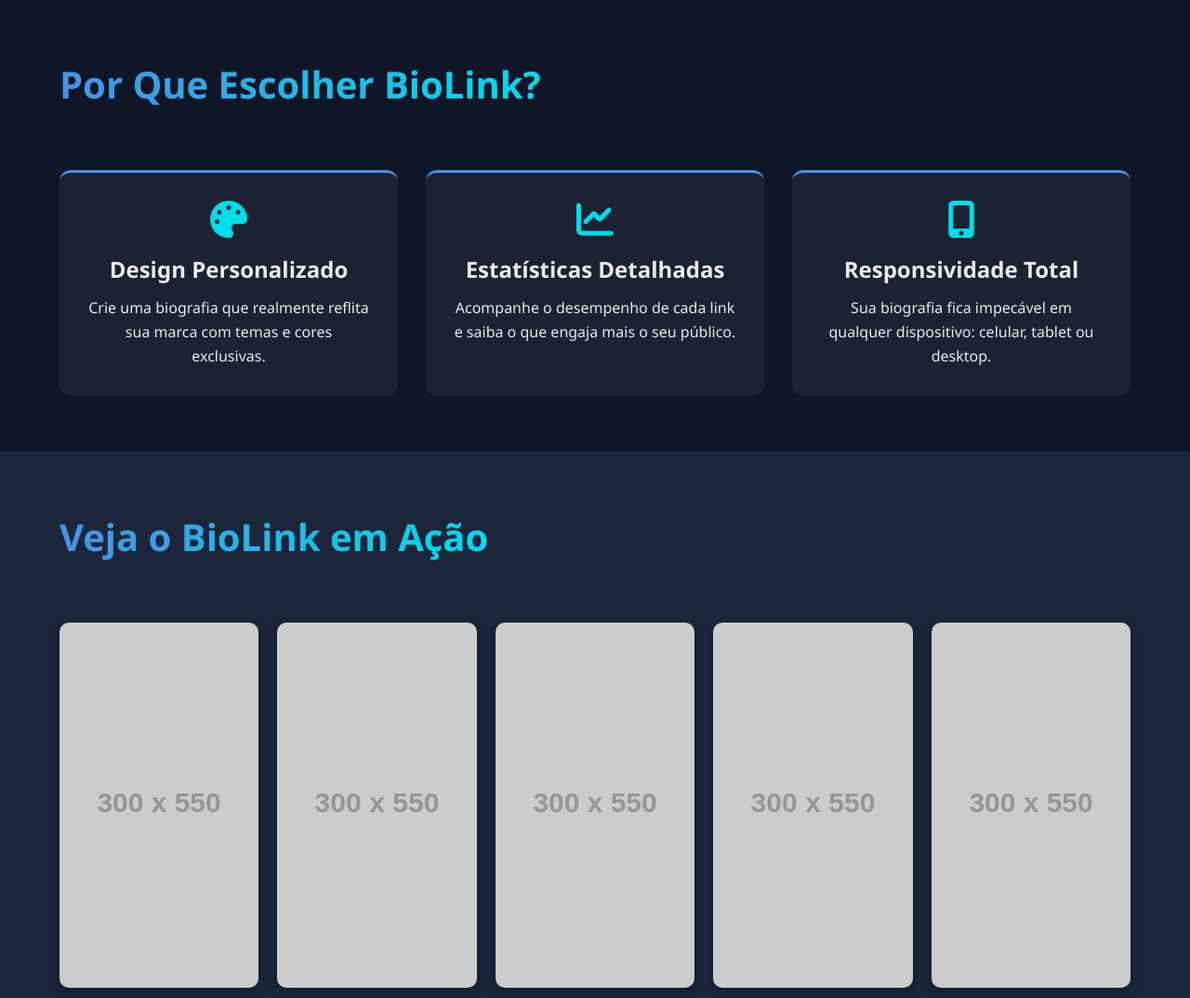
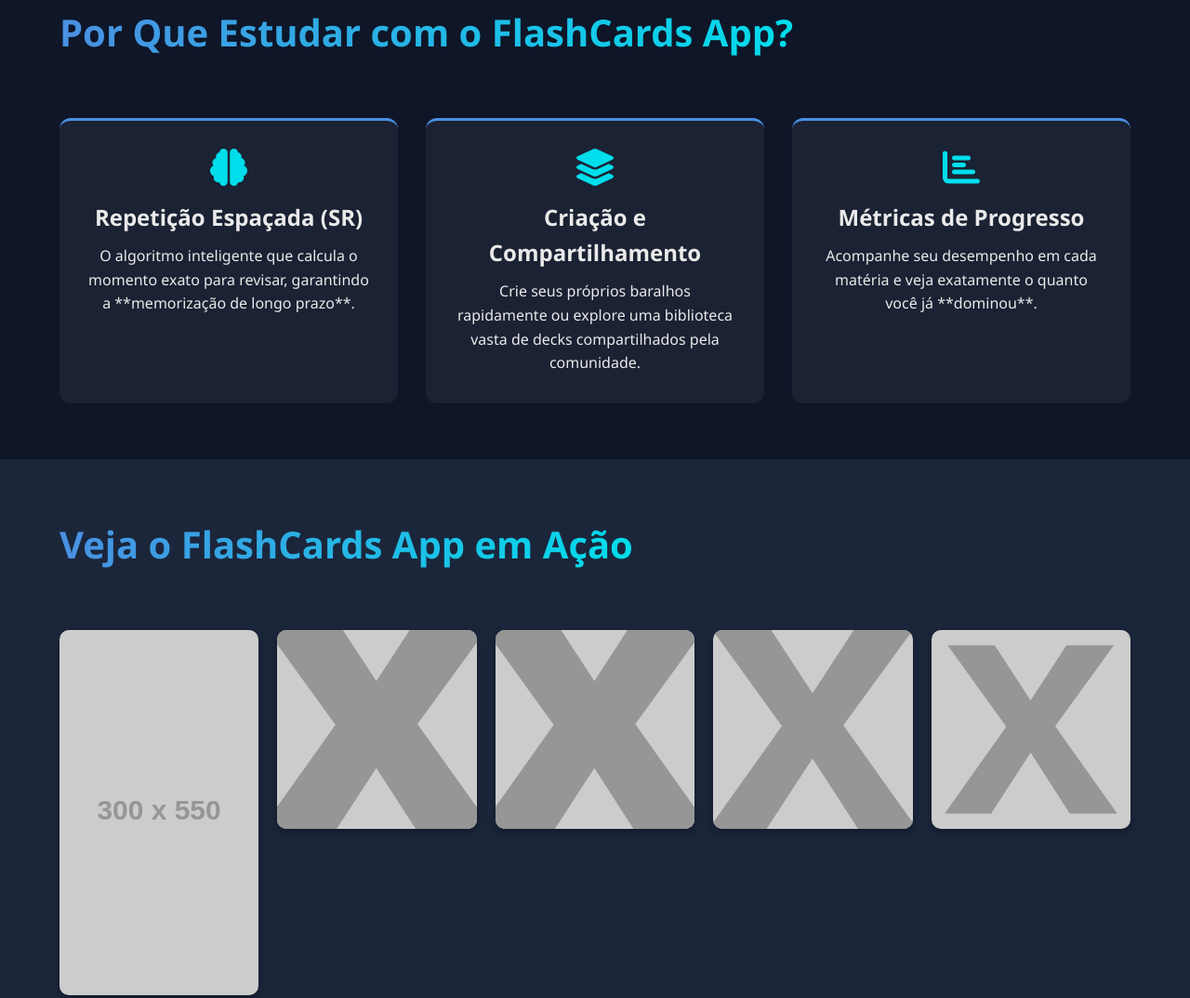
Before and after one commit to Uriasmanu/meu-site, a plain HTML site: page index.html in a window 1280 px wide. Shown: the part 933-2007 px from the top of the page at 93% size. Drawn offline with Linux system fonts and the light colour scheme; placeholder pictures from the web are drawn by us; a script that the page names is missing.

Commit message:
Atualizar o index.html

```diff
--- a/index.html
+++ b/index.html
@@ -3,16 +3,15 @@
 <head>
     <meta charset="UTF-8">
     <meta name="viewport" content="width=device-width, initial-scale=1.0">
-    <title>BioLink App - Sua Biografia Dinâmica e Moderna</title>
+    <title>FlashCards App - O Seu Parceiro de Estudo Inteligente</title>
     <link rel="stylesheet" href="style.css">
-    <meta name="description" content="Transforme sua biografia em uma central de links moderna. Junte-se à lista de espera do BioLink App e otimize sua presença online.">
-    <meta name="keywords" content="biografia, link na bio, landing page, app, redes sociais, marketing digital">
+    <meta name="description" content="Domine qualquer matéria com repetição espaçada e flash cards intuitivos. Junte-se à lista de espera do FlashCards App e aprenda de forma eficiente.">
+    <meta name="keywords" content="flash cards, estudo, app de estudo, repetição espaçada, memorização, aprendizagem, vestibular, concurso">
     <link rel="stylesheet" href="https://cdnjs.cloudflare.com/ajax/libs/font-awesome/6.0.0-beta3/css/all.min.css">
 </head>
 <body>
-
 <header class="header">
-        <div class="logo">BioLink **App**</div>
+    <div class="logo">FlashCards **App**</div>
     <nav class="nav">
         <a href="#hero">Início</a>
         <a href="#features">Recursos</a>
@@ -22,8 +21,8 @@
 
 <section id="hero" class="hero">
     <div class="hero-content">
-            <h1 class="main-title">Revolucione sua Bio: **Um Link, Todos os Seus Mundos**</h1>
-            <p class="subtitle">A plataforma mais moderna e dinâmica para unificar todos os seus links e projetos em um só lugar.</p>
+        <h1 class="main-title">Memória de Ferro: **Aprenda Mais, Estude Menos**</h1>
+        <p class="subtitle">A plataforma mais moderna para criar, revisar e dominar qualquer assunto usando o poder da repetição espaçada.</p>
 
         <div class="email-form-container glassmorphism">
             <form id="email-form" class="email-form">
@@ -40,35 +39,35 @@
 </section>
 
 <section id="features" class="features">
-        <h2>Por Que Escolher BioLink?</h2>
+    <h2>Por Que Estudar com o FlashCards App?</h2>
     <div class="features-grid">
         <div class="feature-card">
-                <i class="fas fa-palette"></i>
-                <h3>Design Personalizado</h3>
-                <p>Crie uma biografia que realmente reflita sua marca com temas e cores exclusivas.</p>
+            <i class="fas fa-brain"></i>
+            <h3>Repetição Espaçada (SR)</h3>
+            <p>O algoritmo inteligente que calcula o momento exato para revisar, garantindo a **memorização de longo prazo**.</p>
         </div>
         <div class="feature-card">
-                <i class="fas fa-chart-line"></i>
-                <h3>Estatísticas Detalhadas</h3>
-                <p>Acompanhe o desempenho de cada link e saiba o que engaja mais o seu público.</p>
+            <i class="fas fa-layer-group"></i>
+            <h3>Criação e Compartilhamento</h3>
+            <p>Crie seus próprios baralhos rapidamente ou explore uma biblioteca vasta de decks compartilhados pela comunidade.</p>
         </div>
         <div class="feature-card">
-                <i class="fas fa-mobile-alt"></i>
-                <h3>Responsividade Total</h3>
-                <p>Sua biografia fica impecável em qualquer dispositivo: celular, tablet ou desktop.</p>
+            <i class="fas fa-chart-bar"></i>
+            <h3>Métricas de Progresso</h3>
+            <p>Acompanhe seu desempenho em cada matéria e veja exatamente o quanto você já **dominou**.</p>
         </div>
     </div>
 </section>
 
 <section id="gallery" class="gallery">
-        <h2>Veja o BioLink em Ação</h2>
+    <h2>Veja o FlashCards App em Ação</h2>
     <div class="screenshots-grid">
-            <img src="https://via.placeholder.com/300x550/2E3A59/FFFFFF?text=Tela+1+(Setup)" alt="Screenshot 1: Tela de configuração do BioLink" data-large="https://via.placeholder.com/800x1200/2E3A59/FFFFFF?text=Tela+1+Ampliada" class="screenshot-item">
-            <img src="https://via.placeholder.com/300x550/3A4E78/FFFFFF?text=Tela+2+(Tema)" alt="Screenshot 2: Visualização de temas" data-large="https://via.placeholder.com/800x1200/3A4E78/FFFFFF?text=Tela+2+Ampliada" class="screenshot-item">
-            <img src="https://via.placeholder.com/300x550/4B689C/FFFFFF?text=Tela+3+(Métrica)" alt="Screenshot 3: Dashboard de métricas" data-large="https://via.placeholder.com/800x1200/4B689C/FFFFFF?text=Tela+3+Ampliada" class="screenshot-item">
-            <img src="https://via.placeholder.com/300x550/5C82C0/FFFFFF?text=Tela+4+(Edição)" alt="Screenshot 4: Edição de links rápida" data-large="https://via.placeholder.com/800x1200/5C82C0/FFFFFF?text=Tela+4+Ampliada" class="screenshot-item">
-            <img src="https://via.placeholder.com/300x550/6D9BE4/FFFFFF?text=Tela+5+(Preview)" alt="Screenshot 5: Preview da biografia no celular" data-large="https://via.placeholder.com/800x1200/6D9BE4/FFFFFF?text=Tela+5+Ampliada" class="screenshot-item">
-            <img src="https://via.placeholder.com/300x550/7FAFFF/FFFFFF?text=Tela+6+(Controle)" alt="Screenshot 6: Central de controle de links" data-large="https://via.placeholder.com/800x1200/7FAFFF/FFFFFF?text=Tela+6+Ampliada" class="screenshot-item">
+        <img src="https://via.placeholder.com/300x550/2E3A59/FFFFFF?text=Tela+1+(Criação+de+Card)" alt="Screenshot 1: Tela de criação de um novo flash card" data-large="https://via.placeholder.com/800x1200/2E3A59/FFFFFF?text=Tela+1+Ampliada" class="screenshot-item">
+        <img src="https://via.placeholder.com/3A4E78/FFFFFF?text=Tela+2+(Modo+Estudo)" alt="Screenshot 2: Visualização do flash card no modo estudo" data-large="https://via.placeholder.com/800x1200/3A4E78/FFFFFF?text=Tela+2+Ampliada" class="screenshot-item">
+        <img src="https://via.placeholder.com/3A4E78/FFFFFF?text=Tela+3+(Agenda+SR)" alt="Screenshot 3: Dashboard da agenda de repetição espaçada" data-large="https://via.placeholder.com/800x1200/3A4E78/FFFFFF?text=Tela+3+Ampliada" class="screenshot-item">
+        <img src="https://via.placeholder.com/4B689C/FFFFFF?text=Tela+4+(Busca+de+Decks)" alt="Screenshot 4: Tela de busca por baralhos prontos" data-large="https://via.placeholder.com/800x1200/4B689C/FFFFFF?text=Tela+4+Ampliada" class="screenshot-item">
+        <img src="https://via.placeholder.com/5C82C0/FFFFFF?text=Tela+5+(Revisão+no+Celular)" alt="Screenshot 5: Preview da revisão no celular" data-large="https://via.placeholder.com/800x1200/5C82C0/FFFFFF?text=Tela+5+Ampliada" class="screenshot-item">
+        <img src="https://via.placeholder.com/6D9BE4/FFFFFF?text=Tela+6+(Gráfico+de+Domínio)" alt="Screenshot 6: Gráfico de domínio por matéria" data-large="https://via.placeholder.com/800x1200/6D9BE4/FFFFFF?text=Tela+6+Ampliada" class="screenshot-item">
     </div>
 </section>
 
@@ -80,17 +79,18 @@
 <footer class="footer">
     <div class="footer-content">
         <div class="footer-info">
-                <p>&copy; 2025 BioLink App. Todos os direitos reservados.</p>
+            <p>&copy; 2025 FlashCards App. Todos os direitos reservados.</p>
             <p>Desenvolvido com <i class="fas fa-heart"></i> e Tecnologia.</p>
         </div>
         <div class="social-icons">
-                <a href="#" aria-label="Instagram BioLink"><i class="fab fa-instagram"></i></a>
-                <a href="#" aria-label="Twitter BioLink"><i class="fab fa-twitter"></i></a>
-                <a href="#" aria-label="LinkedIn BioLink"><i class="fab fa-linkedin-in"></i></a>
+            <a href="#" aria-label="Instagram FlashCards"><i class="fab fa-instagram"></i></a>
+            <a href="#" aria-label="Twitter FlashCards"><i class="fab fa-twitter"></i></a>
+            <a href="#" aria-label="LinkedIn FlashCards"><i class="fab fa-linkedin-in"></i></a>
         </div>
     </div>
 </footer>
 
 <script src="script.js"></script>
+
 </body>
 </html>
```
Lines whose indentation alone changed are shown as unchanged.
